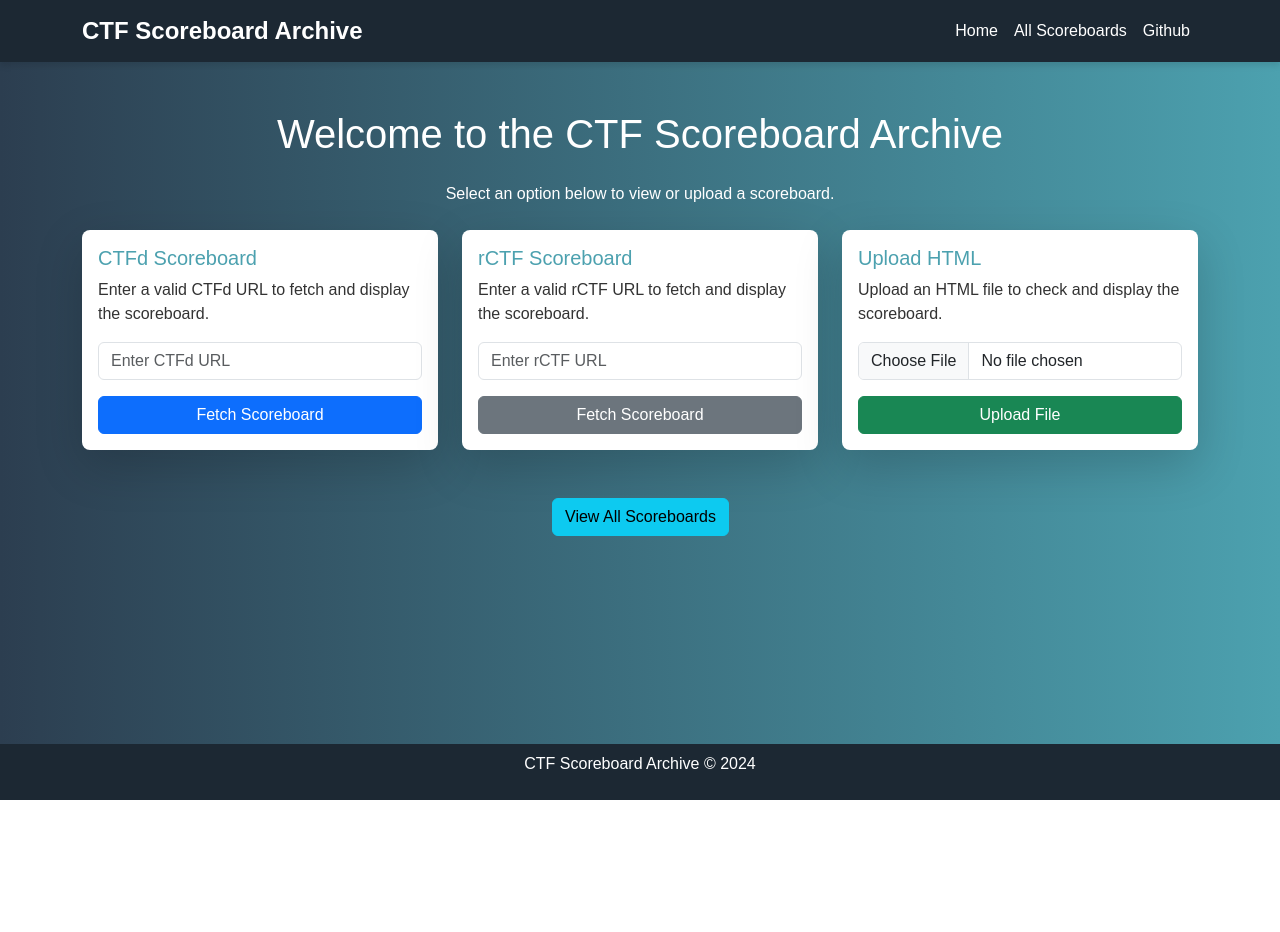
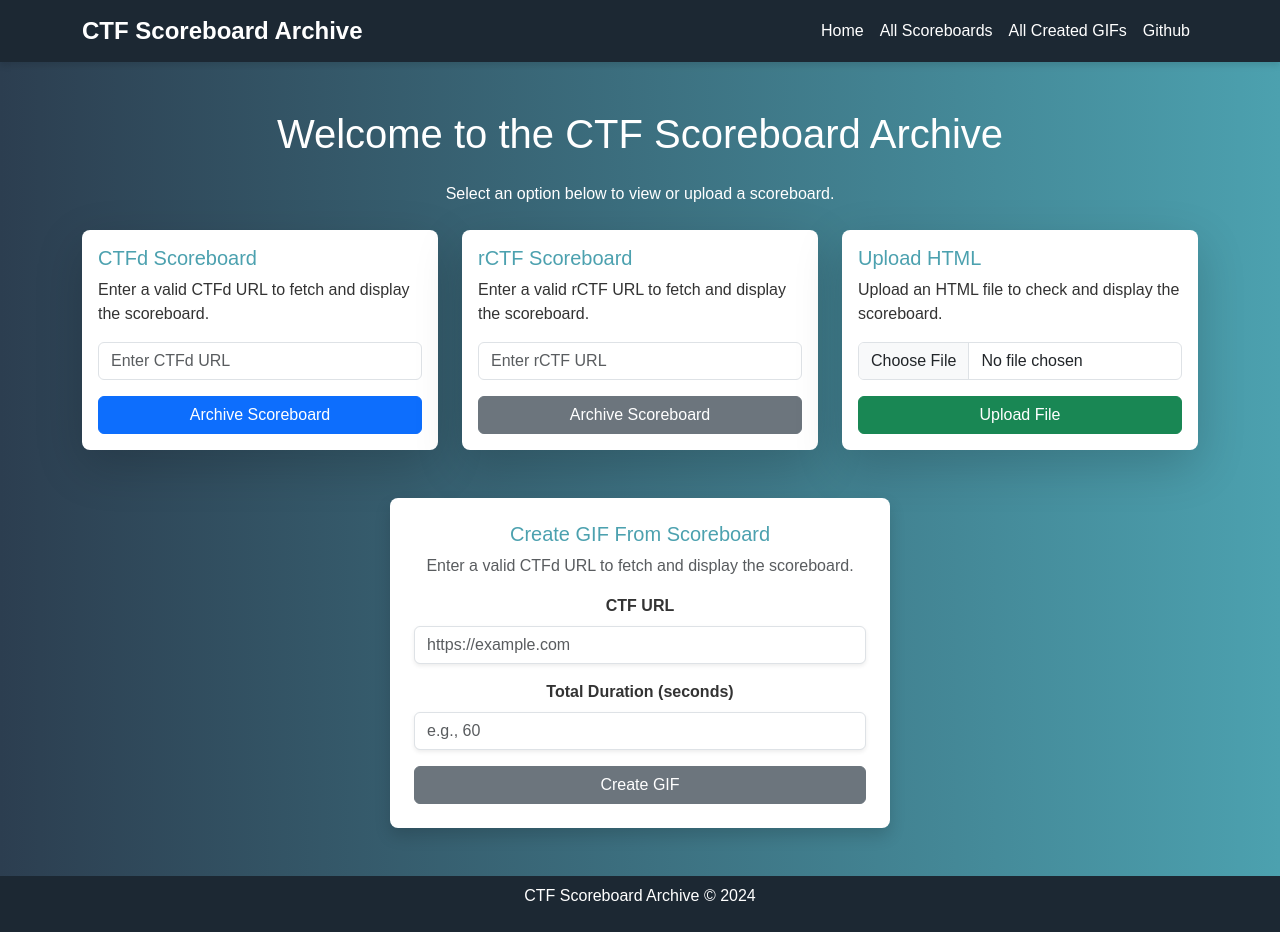
Before and after one commit to sondt1337/Wayback-CTF, a Flask app: page / in a window 1280 px wide. Before the commit the page ends 800 px from the top, so only its background shows below. Run offline with Flask 3, Linux system fonts and the light colour scheme.

Commit message:
update create_gif function

```diff
--- a/app/app.py
+++ b/app/app.py
@@ -4,6 +4,9 @@
 import re
 from bs4 import BeautifulSoup
 import json
+import subprocess
+import os
+from pathlib import Path
 
 app = Flask(__name__)
 app.config['SQLALCHEMY_DATABASE_URI'] = 'sqlite:///database.db'
@@ -121,6 +124,71 @@
     flash("rCTF is not yet supported.")
     return redirect(url_for('index'))
 
+@app.route('/create_gif_ctf', methods=['POST'])
+def create_gif_ctf():
+    if request.method == 'POST':
+        ctf_url = request.form['ctf_url']
+        title = get_title_from_url(ctf_url)
+
+        if title is None:
+            flash('Không thể lấy tiêu đề từ URL.')
+            return redirect(url_for('create_gif_ctf'))
+
+        # Xử lý tên thư mục để loại bỏ ký tự không hợp lệ
+        safe_title = re.sub(r'[<>:"/\\|?*]', '_', title).strip()
+        gifs_directory = Path("static/gifs") / safe_title
+
+        # Đảm bảo thư mục theo tiêu đề tồn tại
+        gifs_directory.mkdir(parents=True, exist_ok=True)
+
+        # Tạo tên file GIF và đường dẫn lưu
+        gif_filename = f"gif_{safe_title}_full.gif"
+        gif_path = gifs_directory / gif_filename
+
+        # Đường dẫn đầy đủ đến script tạo GIF
+        script_path = os.path.join(os.path.dirname(__file__), 'create_gif.py')
+
+        # Gọi script Python để chạy trong nền
+        with open("error_log.txt", "w") as error_file:
+            subprocess.Popen(
+                ['python', script_path, ctf_url, request.form['total_duration'], str(gif_path), safe_title],
+                stdout=subprocess.PIPE,
+                stderr=error_file,
+                shell=True
+            )
+
+        flash('GIF đang được tạo, vui lòng kiểm tra lại sau.')
+        return redirect(url_for('gif_status', gif_filename=gif_filename, title=safe_title))
+
+    return render_template('create_gif_ctf.html')
+
+@app.route('/gif_status/<title>/<gif_filename>')
+def gif_status(gif_filename, title):
+    gifs_directory = Path("static/gifs")
+    gif_path = gifs_directory / title / gif_filename
+
+    if gif_path.exists():
+        return render_template('gif_status.html', gif_path=url_for('static', filename=f'gifs/{title}/{gif_filename}'))
+    else:
+        return render_template('gif_status.html', message="GIF chưa sẵn sàng. Vui lòng thử lại sau.")
+
+@app.route('/all_gifs')
+def all_gifs():
+    gifs_directory = Path("static/gifs")
+    gifs = []
+
+    # Duyệt qua tất cả thư mục con để tìm các file GIF
+    for subdir in gifs_directory.iterdir():
+        if subdir.is_dir():
+            for gif_file in subdir.glob('*.gif'):
+                gifs.append({
+                    'path': str(gif_file.relative_to(gifs_directory)),  # Đường dẫn tương đối dưới dạng chuỗi
+                    'name': gif_file.name,
+                    'subdir': subdir.name  # Lưu tên thư mục con
+                })
+
+    return render_template('all_gifs.html', gifs=gifs)
+
 if __name__ == '__main__':
     with app.app_context():
         db.create_all()
--- a/app/requirements.txt
+++ b/app/requirements.txt
@@ -3,3 +3,4 @@
 requests
 beautifulsoup4
 werkzeug
+pillow
--- a/app/templates/base.html
+++ b/app/templates/base.html
@@ -33,6 +33,7 @@
             <ul class="navbar-nav ms-auto">
                 <li class="nav-item"><a class="nav-link" href="/">Home</a></li>
                 <li class="nav-item"><a class="nav-link" href="/scoreboards">All Scoreboards</a></li>
+                <li class="nav-item"><a class="nav-link" href="/all_gifs">All Created GIFs</a></li>
                 <li class="nav-item"><a class="nav-link" href="https://github.com/sondt1337/wayback-ctf">Github</a></li>
             </ul>
         </div>
--- a/app/templates/index.html
+++ b/app/templates/index.html
@@ -19,7 +19,7 @@
                     <div class="mb-3">
                         <input type="text" name="ctfd_url" class="form-control" placeholder="Enter CTFd URL" required>
                     </div>
-                    <button type="submit" class="btn btn-primary w-100">Fetch Scoreboard</button>
+                    <button type="submit" class="btn btn-primary w-100">Archive Scoreboard</button>
                 </form>
             </div>
         </div>
@@ -35,7 +35,7 @@
                     <div class="mb-3">
                         <input type="text" name="rctf_url" class="form-control" placeholder="Enter rCTF URL" required>
                     </div>
-                    <button type="submit" class="btn btn-secondary w-100">Fetch Scoreboard</button>
+                    <button type="submit" class="btn btn-secondary w-100">Archive Scoreboard</button>
                 </form>
             </div>
         </div>
@@ -58,8 +58,24 @@
     </div>
 </div>
 
-<!-- View All Scoreboards Button with bounce animation -->
 <div class="text-center mt-5" data-aos="fade-up" data-aos-duration="800">
-    <a href="{{ url_for('scoreboards') }}" class="btn btn-info animate__animated animate__bounceIn">View All Scoreboards</a>
+    <div class="card shadow border-0 rounded-3 mx-auto" style="max-width: 500px;">
+        <div class="card-body p-4">
+            <h5 class="card-title">Create GIF From Scoreboard</h5>
+            <p class="card-text text-muted">Enter a valid CTFd URL to fetch and display the scoreboard.</p>
+            <form action="{{ url_for('create_gif_ctf') }}" method="POST">
+                <div class="form-group mb-3">
+                    <label for="ctf_url" class="form-label fw-semibold">CTF URL</label>
+                    <input type="url" class="form-control shadow-sm rounded-2" id="ctf_url" name="ctf_url" placeholder="https://example.com" required>
+                </div>
+                <div class="form-group mb-3">
+                    <label for="total_duration" class="form-label fw-semibold">Total Duration (seconds)</label>
+                    <input type="number" class="form-control shadow-sm rounded-2" id="total_duration" name="total_duration" placeholder="e.g., 60" required>
+                </div>
+                <button type="submit" class="btn btn-secondary w-100">Create GIF</button>
+            </form>
+        </div>
+    </div>
 </div>
+
 {% endblock %}
```
Also changed, not shown: app/create_gif.py (added, +115 -0 lines), app/templates/all_gifs.html (added, +22 -0 lines), app/templates/gif_status.html (added, +15 -0 lines), app/instance/database.db, app/static/gifs/ASCIS 2024/gif_ASCIS 2024_full.gif (added), app/static/gifs/ISITDTU CTF 2024/gif_ISITDTU CTF 2024_full.gif (added), 1 other file.
